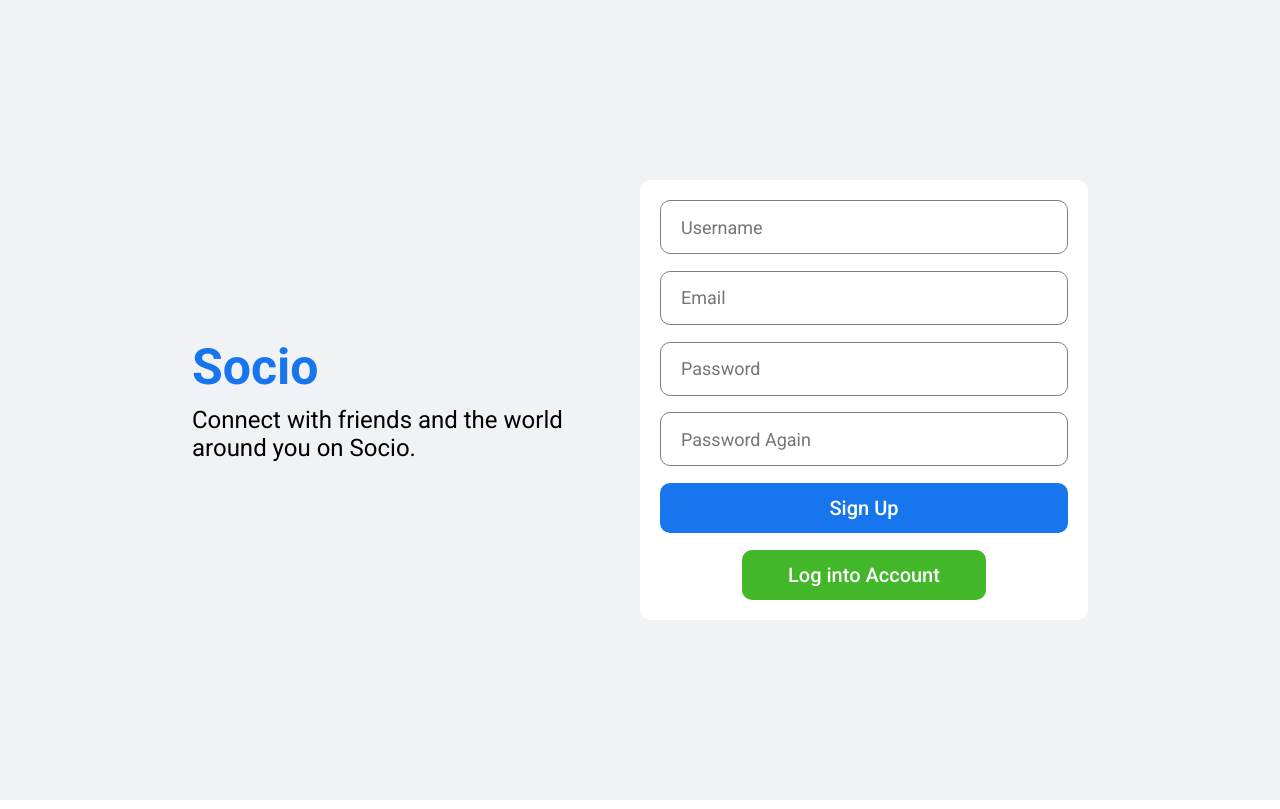
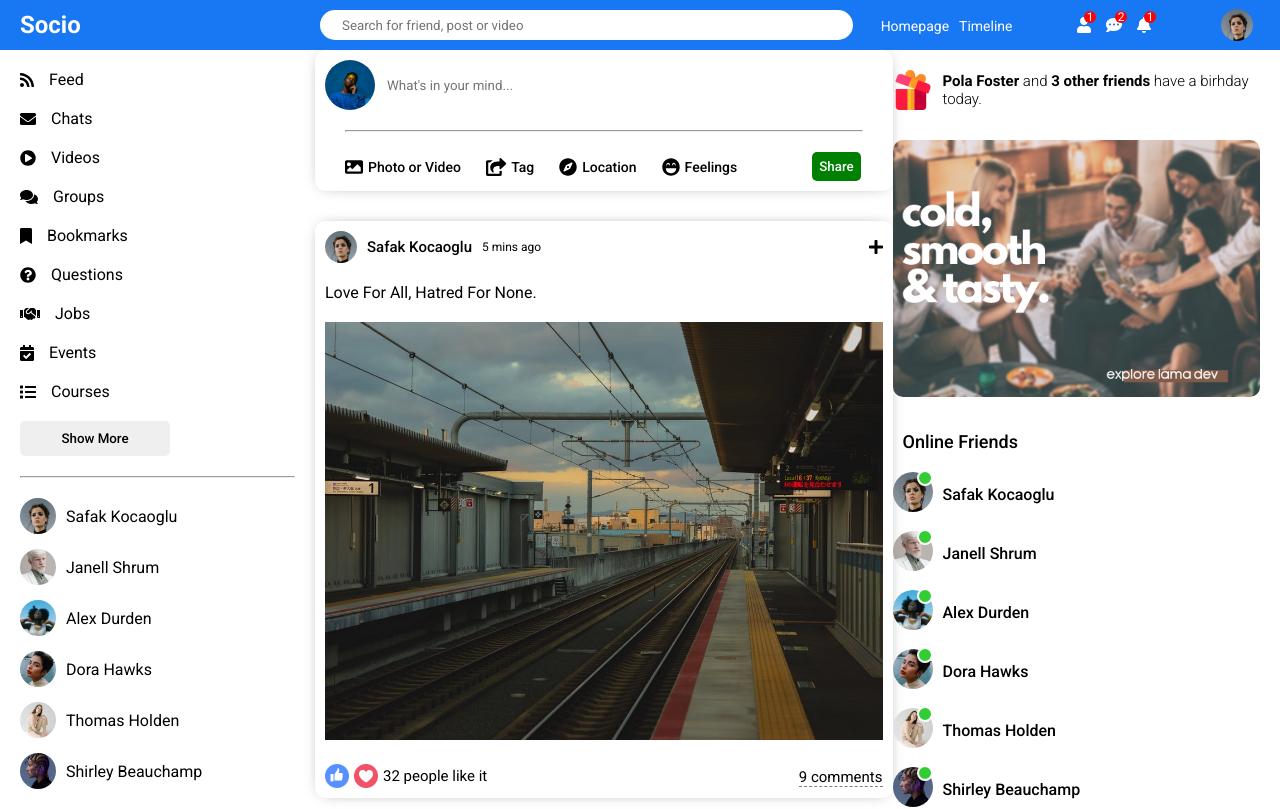
Before and after one commit to vishal6969/socio, a React (Create React App) app in the folder front-end/: page / in a window 1280 px wide. Shown: the top 809 px of the page. Built offline with nearby package versions, Linux system fonts and the light colour scheme.

Commit message:
added routing to the pages

```diff
--- a/front-end/package.json
+++ b/front-end/package.json
@@ -38,5 +38,6 @@
       "last 1 firefox version",
       "last 1 safari version"
     ]
-  }
+  },
+  "proxy":"http://localhost/8800/Rest-api"
 }
--- a/front-end/public/index.html
+++ b/front-end/public/index.html
@@ -14,7 +14,7 @@
       href="https://fonts.googleapis.com/css2?family=Roboto:ital,wght@0,100;0,300;0,400;0,500;0,700;1,500&display=swap"
       rel="stylesheet"
     />
-    <link rel="stylesheet" href="style.css">
+    <link rel="stylesheet" href="http://localhost:3000/style.css">
     <title>Social App</title>
   </head>
   <body>
--- a/front-end/src/App.js
+++ b/front-end/src/App.js
@@ -4,11 +4,19 @@ import { Users } from "../src/dummyData";
 import Login from "../src/pages/login/Login";
 import Register from "../src/pages/register/Register";
 
+import { Route, Routes, BrowserRouter } from "react-router-dom";
 
 function App() {
   return (
     <>
-      <Register/>
+      <BrowserRouter>
+        <Routes>
+          <Route exact path="/" element={<Home />}></Route>
+          <Route path="/login" element={<Login />}></Route>
+          <Route path="/profile/:username" element={<Profile user={ Users[0]}/>}></Route>
+          <Route path="/register" element={<Register />}></Route>
+        </Routes>
+      </BrowserRouter>
     </>
   );
 }
--- a/front-end/src/components/closeFriends/CloseFriends.jsx
+++ b/front-end/src/components/closeFriends/CloseFriends.jsx
@@ -4,7 +4,7 @@ export default function CloseFriends({ user }) {
   return (
     <li className="sidebarFriend">
       <img
-        src={"assets/" + user.profilePicture}
+        src={"/assets/" + user.profilePicture}
         alt=""
         className="sidebarFriendImg"
       />
--- a/front-end/src/components/navbar/Navbar.jsx
+++ b/front-end/src/components/navbar/Navbar.jsx
@@ -1,13 +1,16 @@
 import React from 'react';
 import "./navbar.css";
 import { FontAwesomeIcon } from "@fortawesome/react-fontawesome";
-import { faUser,faCommentDots,faBell } from "@fortawesome/free-solid-svg-icons"
+import { faUser, faCommentDots, faBell } from "@fortawesome/free-solid-svg-icons";
+import { Link } from 'react-router-dom';
 
 function Navbar(params) {
     return (
       <div className="topbarContainer">
         <div className="topbarLeft">
-          <span className="logo">Socio</span>
+          <Link to="/" style={{ textDecoration: 'none' }}>
+            <span className="logo">Socio</span>
+          </Link>
         </div>
         <div className="topbarCenter">
           <div className="searchbar">
--- a/front-end/src/components/post/Post.jsx
+++ b/front-end/src/components/post/Post.jsx
@@ -22,7 +22,7 @@ export default function Post({ post }) {
           <div className="postTopLeft">
             <img
               className="postProfileImg"
-              src={"assets/" + user[0].profilePicture}
+              src={"/assets/" + user[0].profilePicture}
               alt=""
             />
             <span className="postUsername">{user[0].username}</span>
@@ -34,7 +34,7 @@ export default function Post({ post }) {
         </div>
         <div className="postCenter">
           <span className="postText">{post?.desc}</span>
-          <img className="postImg" src={"assets/" + post.photo} alt="" />
+          <img className="postImg" src={"/assets/" + post.photo} alt="" />
         </div>
         <div className="postBottom">
           <div className="postBottomLeft">
@@ -47,7 +47,7 @@ export default function Post({ post }) {
             <img
               className="likeIcon"
               onClick = {likeHandler}
-              src="assets/heart.png"
+              src="/assets/heart.png"
               alt=""
             />
             <span className="postLikeCounter">{like} people like it</span>
--- a/front-end/src/components/rightbar/Rightbar.jsx
+++ b/front-end/src/components/rightbar/Rightbar.jsx
@@ -53,7 +53,7 @@ const ProfileRightbar = () => {
         {Users.map((friend) => (
           <div key={friend.id} className="rightbarFollowing">
               <img
-                src={"assets/"+friend.profilePicture}
+                src={"/assets/"+friend.profilePicture}
                 alt=""
                 className="rightbarFollowingImg"
               />
--- a/front-end/src/components/share/Share.jsx
+++ b/front-end/src/components/share/Share.jsx
@@ -13,7 +13,7 @@ export default function Share() {
     <div className="share">
       <div className="shareWrapper">
         <div className="shareTop">
-          <img className="shareProfileImg" src="assets/person/7.jpeg" alt="" />
+          <img className="shareProfileImg" src="/assets/person/7.jpeg" alt="" />
           <input placeholder="What's in your mind..." className="shareInput" />
         </div>
         <hr className="shareHr" />
--- a/front-end/src/pages/profile/Profile.jsx
+++ b/front-end/src/pages/profile/Profile.jsx
@@ -4,7 +4,9 @@ import Sidebar from "../../components/sidebar/Sidebar";
 import Feed from "../../components/feed/Feed";
 import Rightbar from "../../components/rightbar/Rightbar";
 
-export default function Profile({user}) {
+export default function Profile({ user }) {
+
+  const PF = process.env.REACT_APP_PUBLIC_FOLDER;
   return (
     <>
       <Navbar />
@@ -15,12 +17,12 @@ export default function Profile({user}) {
             <div className="profileCover">
               <img
                 className="profileCoverImg"
-                src="assets/post/6.jpeg"
+                src="/assets/post/2.jpeg"
                 alt=""
               />
               <img
                 className="profileUserImg"
-                src="assets/person/9.jpeg"
+                src="/assets/person/3.jpeg"
                 alt=""
               />
             </div>
@@ -30,7 +32,7 @@ export default function Profile({user}) {
             </div>
           </div>
           <div className="profileRightBottom">
-            <Feed/>
+            <Feed />
             <Rightbar user={user} />
           </div>
         </div>
```
